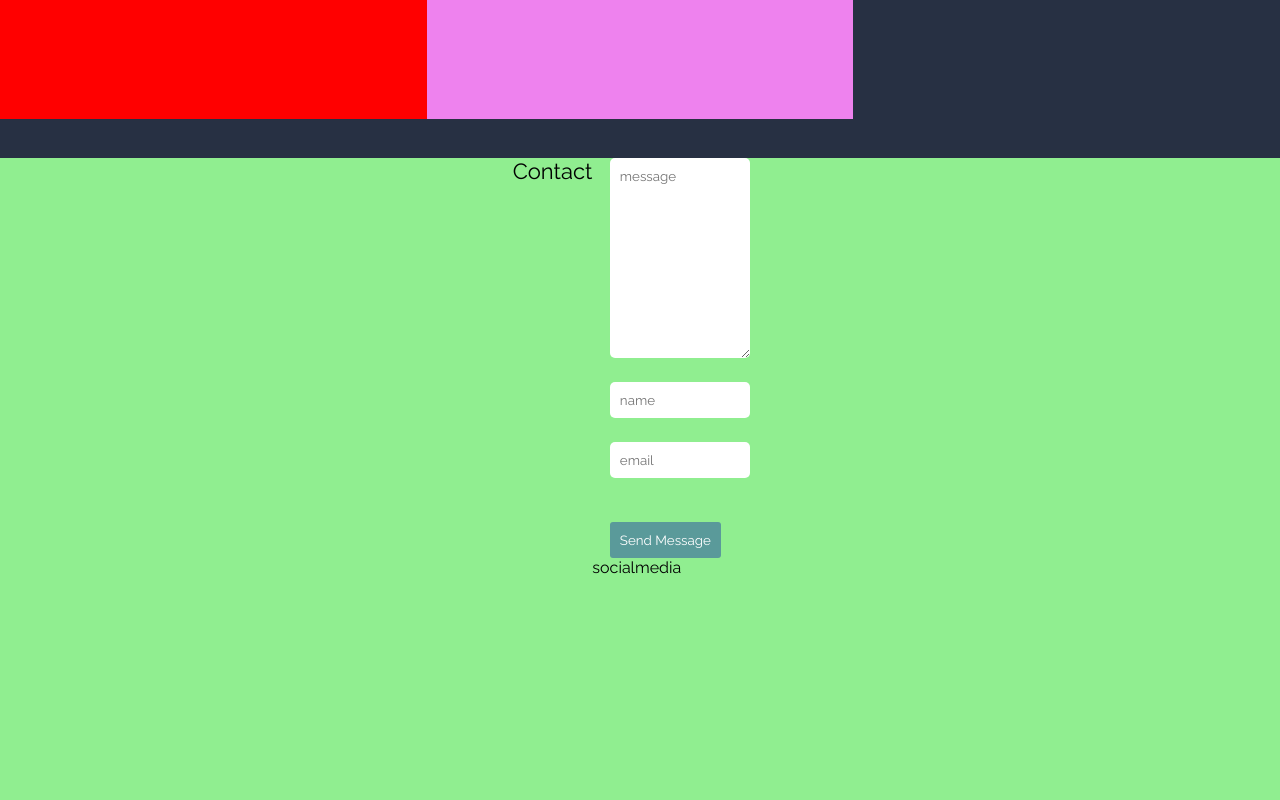
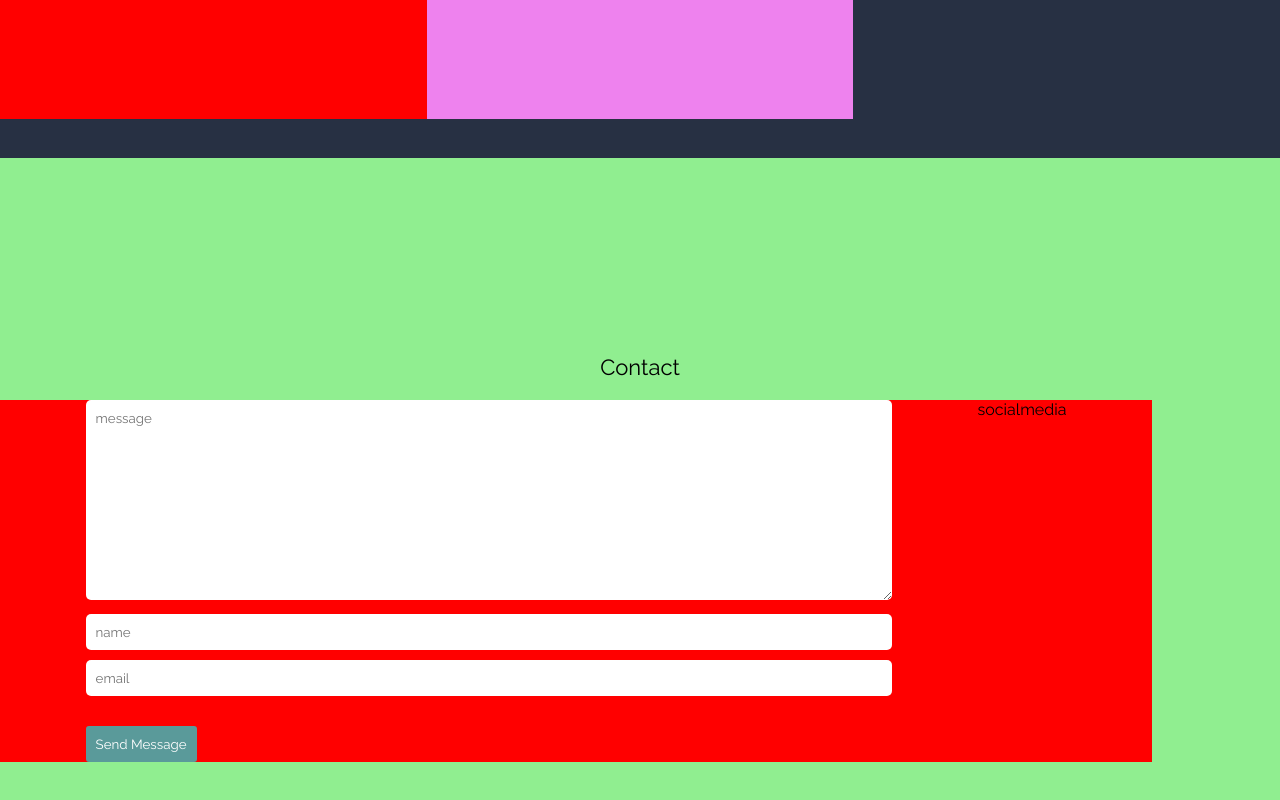
Before and after one commit to YariPL/yaripl.github.io, a React (Create React App) app: page / in a window 1280 px wide. Shown: the part 1819-2619 px from the top of the page. Built offline with nearby package versions, Linux system fonts and the light colour scheme.

Commit message:
styling contact

```diff
--- a/src/Components/contact.js
+++ b/src/Components/contact.js
@@ -51,7 +51,7 @@ export const Contact = () => {
 	return (
       	<div id="contact">
 			<div className="formTitle">Contact</div>
-        <div id='formContainer'>
+				<div id='contactContainer'>
 
        			<div className='formContainer'>
 					<form
@@ -70,7 +70,8 @@ export const Contact = () => {
 							required
 						/>
 
-          <input onChange={e =>
+						<input
+							onChange={e =>
 								setContactState({...contactState, name: e.target.value })
 							}
 							name="name"
@@ -91,7 +92,8 @@ export const Contact = () => {
 						/>
 
 						<div className="button">
-            <button type="submit" className="button button-primary" onClick={formSubmit}>
+							<button type="submit" className="button button-primary"
+								onClick={formSubmit}>
 								{contactState.buttonText}
 							</button>
 						</div>
--- a/src/css/contact.scss
+++ b/src/css/contact.scss
@@ -1,23 +1,26 @@
 #contact {
 	    height: 100vh;
-	width: 100%; //100vw;
+    width: 100%;
     background: lightgreen;
     position: relative;
     display: flex;
-	// flex-direction: column;
     justify-content: center;
+    flex-direction: column;
 	.formTitle{
 		text-align: center;
 		font-size: 22px;
 		margin-bottom: 20px;
 	}
+	#contactContainer {
+		display: flex;
+		width: 90%;
+		background: red;
+		justify-content: space-evenly;
+		.formContainer {
+			width: 70%;
+
+
 			.form {
-		display: flex;
-		flex-direction: column;
-		margin: 0 auto;
-		height: 50vh;
-		justify-content: space-between;
-		width: 80%;
 				input, textarea {
 					width: 100%;
 					border-radius: 5px;
@@ -41,3 +44,5 @@
 				}
 			}
 		}
+	}
+}
```
Lines whose indentation alone changed are shown as unchanged.
